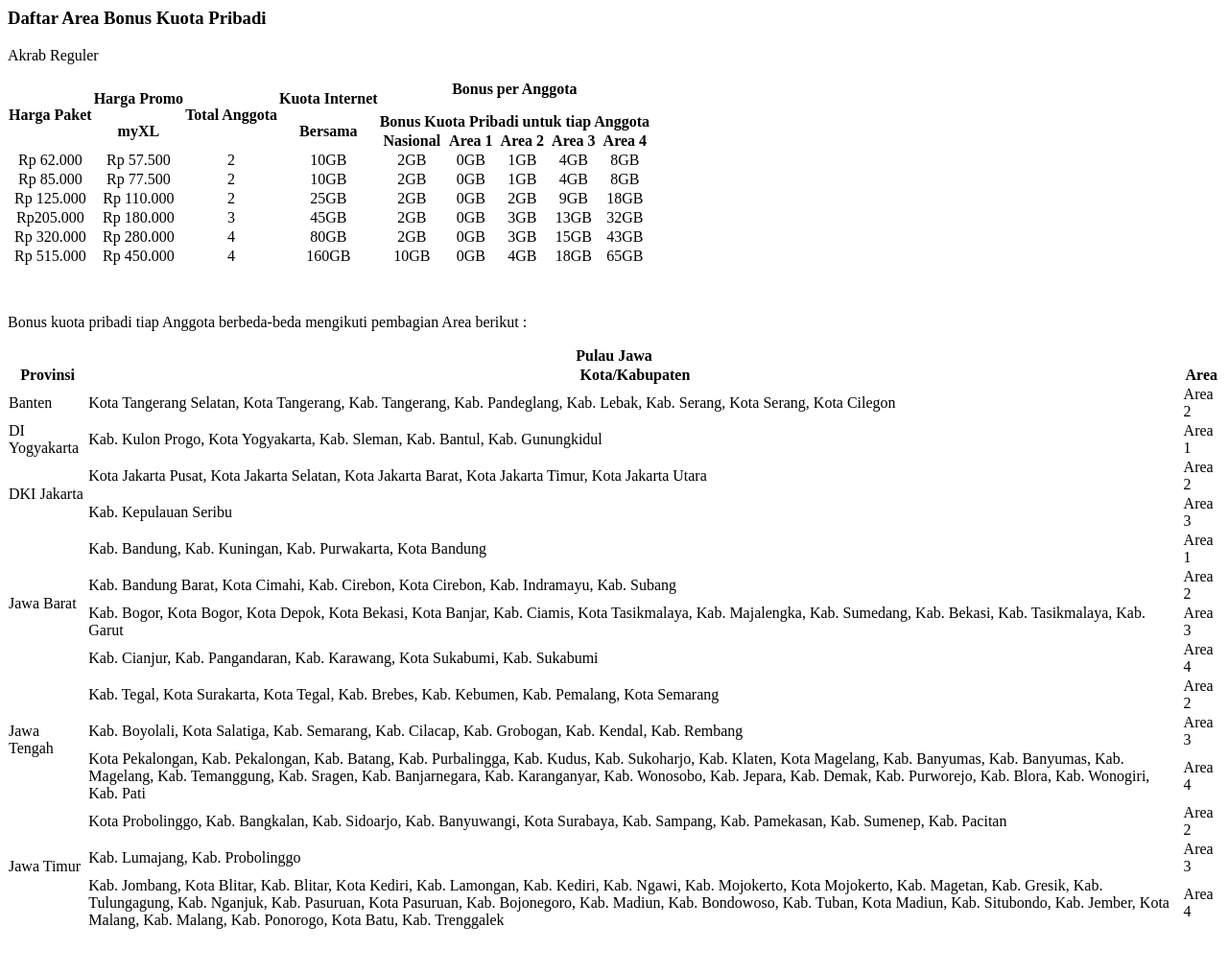
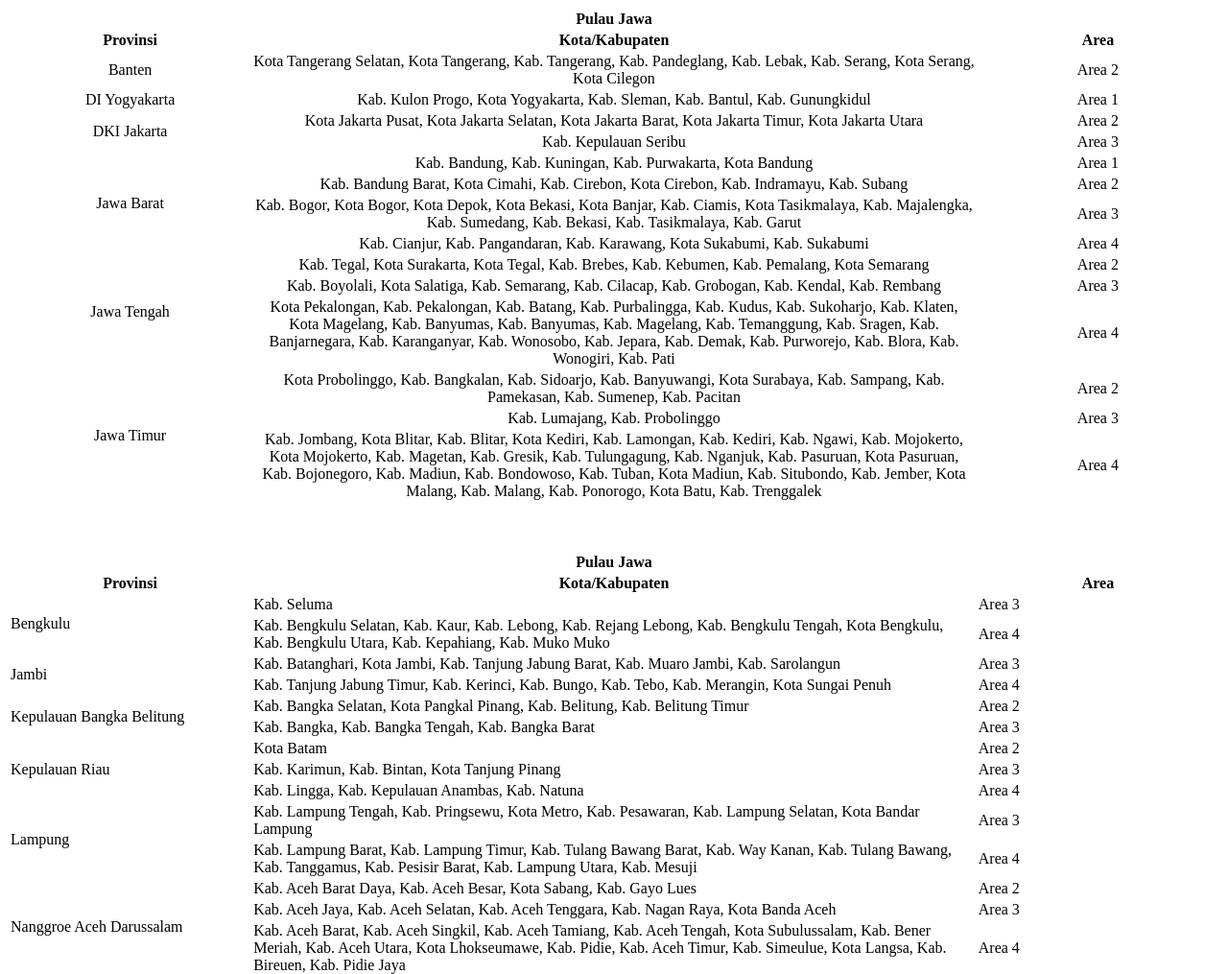
Before and after one commit to almaprayuda/akrabarea, a plain HTML site: page index.html in a window 1280 px wide. Shown: the top 1015 px of the page at 96% size. Drawn offline with Linux system fonts and the light colour scheme.

Commit message:
Update index.html

```diff
--- a/index.html
+++ b/index.html
@@ -1,203 +1,4 @@
-<div class="ReactModal__Content ReactModal__Content--after-open modal modal-tnc" tabindex="-1" role="dialog" aria-label="Modal" aria-modal="true"><div class="modal-wrapper modal-tnc-wrap"><div class="close"><i class="ail ai-times"></i></div><div class="modal-body "><div class="modal-content "><div class="modal-tnc-body"><div class="modal-tnc-scroll"><h3>Daftar Area Bonus Kuota Pribadi</h3><div><p>Akrab Reguler</p>
-
-<table cellspacing="0">
-	<tbody>
-		<tr>
-			<td rowspan="2">
-			<p style="text-align: center;"><strong>Harga Paket</strong></p>
-			</td>
-			<td rowspan="2">
-			<p style="text-align: center;"><strong>Harga Promo</strong></p>
-
-			<p style="text-align: center;"><strong>myXL</strong></p>
-			</td>
-			<td rowspan="2" style="text-align: center;"><strong>Total Anggota</strong></td>
-			<td rowspan="2">
-			<p style="text-align: center;"><strong>Kuota Internet</strong></p>
-
-			<p style="text-align: center;"><strong>Bersama</strong></p>
-			</td>
-			<td colspan="5">
-			<p style="text-align: center;"><strong>Bonus per Anggota</strong></p>
-
-			<p style="text-align: center;"><strong>Bonus Kuota Pribadi untuk tiap Anggota</strong></p>
-			</td>
-		</tr>
-		<tr>
-			<td>
-			<p style="text-align: center;"><strong>Nasional</strong></p>
-			</td>
-			<td>
-			<p style="text-align: center;"><strong>Area 1</strong></p>
-			</td>
-			<td>
-			<p style="text-align: center;"><strong>Area 2</strong></p>
-			</td>
-			<td>
-			<p style="text-align: center;"><strong>Area 3</strong></p>
-			</td>
-			<td>
-			<p style="text-align: center;"><strong>Area 4</strong></p>
-			</td>
-		</tr>
-		<tr>
-			<td>
-			<p style="text-align: center;">Rp 62.000</p>
-			</td>
-			<td style="text-align: center;">Rp 57.500</td>
-			<td style="text-align: center;">2</td>
-			<td>
-			<p style="text-align: center;">10GB</p>
-			</td>
-			<td>
-			<p style="text-align: center;">2GB</p>
-			</td>
-			<td>
-			<p style="text-align: center;">0GB</p>
-			</td>
-			<td>
-			<p style="text-align: center;">1GB</p>
-			</td>
-			<td>
-			<p style="text-align: center;">4GB</p>
-			</td>
-			<td>
-			<p style="text-align: center;">8GB</p>
-			</td>
-		</tr>
-		<tr>
-			<td>
-			<p style="text-align: center;">Rp 85.000</p>
-			</td>
-			<td style="text-align: center;">Rp 77.500</td>
-			<td style="text-align: center;">2</td>
-			<td>
-			<p style="text-align: center;">10GB</p>
-			</td>
-			<td>
-			<p style="text-align: center;">2GB</p>
-			</td>
-			<td>
-			<p style="text-align: center;">0GB</p>
-			</td>
-			<td>
-			<p style="text-align: center;">1GB</p>
-			</td>
-			<td>
-			<p style="text-align: center;">4GB</p>
-			</td>
-			<td>
-			<p style="text-align: center;">8GB</p>
-			</td>
-		</tr>
-		<tr>
-			<td>
-			<p style="text-align: center;">Rp 125.000</p>
-			</td>
-			<td style="text-align: center;">Rp 110.000</td>
-			<td style="text-align: center;">2</td>
-			<td>
-			<p style="text-align: center;">25GB</p>
-			</td>
-			<td>
-			<p style="text-align: center;">2GB</p>
-			</td>
-			<td>
-			<p style="text-align: center;">0GB</p>
-			</td>
-			<td>
-			<p style="text-align: center;">2GB</p>
-			</td>
-			<td>
-			<p style="text-align: center;">9GB</p>
-			</td>
-			<td>
-			<p style="text-align: center;">18GB</p>
-			</td>
-		</tr>
-		<tr>
-			<td>
-			<p style="text-align: center;">Rp205.000</p>
-			</td>
-			<td style="text-align: center;">Rp 180.000</td>
-			<td style="text-align: center;">3</td>
-			<td>
-			<p style="text-align: center;">45GB</p>
-			</td>
-			<td>
-			<p style="text-align: center;">2GB</p>
-			</td>
-			<td>
-			<p style="text-align: center;">0GB</p>
-			</td>
-			<td>
-			<p style="text-align: center;">3GB</p>
-			</td>
-			<td>
-			<p style="text-align: center;">13GB</p>
-			</td>
-			<td>
-			<p style="text-align: center;">32GB</p>
-			</td>
-		</tr>
-		<tr>
-			<td>
-			<p style="text-align: center;">Rp 320.000</p>
-			</td>
-			<td style="text-align: center;">Rp 280.000</td>
-			<td style="text-align: center;">4</td>
-			<td>
-			<p style="text-align: center;">80GB</p>
-			</td>
-			<td>
-			<p style="text-align: center;">2GB</p>
-			</td>
-			<td>
-			<p style="text-align: center;">0GB</p>
-			</td>
-			<td>
-			<p style="text-align: center;">3GB</p>
-			</td>
-			<td>
-			<p style="text-align: center;">15GB</p>
-			</td>
-			<td>
-			<p style="text-align: center;">43GB</p>
-			</td>
-		</tr>
-		<tr>
-			<td>
-			<p style="text-align: center;">Rp 515.000</p>
-			</td>
-			<td style="text-align: center;">Rp 450.000</td>
-			<td style="text-align: center;">4</td>
-			<td>
-			<p style="text-align: center;">160GB</p>
-			</td>
-			<td>
-			<p style="text-align: center;">10GB</p>
-			</td>
-			<td>
-			<p style="text-align: center;">0GB</p>
-			</td>
-			<td>
-			<p style="text-align: center;">4GB</p>
-			</td>
-			<td>
-			<p style="text-align: center;">18GB</p>
-			</td>
-			<td>
-			<p style="text-align: center;">65GB</p>
-			</td>
-		</tr>
-	</tbody>
-</table>
-
-<p>&nbsp;</p>
-
-<p>Bonus kuota pribadi tiap Anggota berbeda-beda mengikuti pembagian Area berikut :</p>
-
-<table cellspacing="0">
+<table width="100%" style="text-align: center;">
 	<tbody>
 		<tr>
 			<td colspan="3">
@@ -205,10 +6,10 @@
 			</td>
 		</tr>
 		<tr>
-			<td>
+			<td width="20%">
 			<p style="text-align: center;"><strong>Provinsi</strong></p>
 			</td>
-			<td>
+			<td width="60%">
 			<p style="text-align: center;"><strong>Kota/Kabupaten</strong></p>
 			</td>
 			<td>
@@ -350,18 +151,18 @@
 
 <p>&nbsp;</p>
 
-<table cellspacing="0">
+<table width="100%">
 	<tbody>
 		<tr>
 			<td colspan="3">
-			<p style="text-align: center;"><strong>Pulau Sumatera</strong></p>
+			<p style="text-align: center;"><strong>Pulau Jawa</strong></p>
 			</td>
 		</tr>
 		<tr>
-			<td>
+			<td width="20%">
 			<p style="text-align: center;"><strong>Provinsi</strong></p>
 			</td>
-			<td>
+			<td width="60%">
 			<p style="text-align: center;"><strong>Kota/Kabupaten</strong></p>
 			</td>
 			<td>
@@ -604,18 +405,18 @@
 <p><br>
 &nbsp;</p>
 
-<table cellspacing="0">
+<table width="100%">
 	<tbody>
 		<tr>
 			<td colspan="3">
-			<p style="text-align: center;"><strong>Pulau Kalimantan</strong></p>
+			<p style="text-align: center;"><strong>Pulau Jawa</strong></p>
 			</td>
 		</tr>
 		<tr>
-			<td>
+			<td width="20%">
 			<p style="text-align: center;"><strong>Provinsi</strong></p>
 			</td>
-			<td>
+			<td width="60%">
 			<p style="text-align: center;"><strong>Kota/Kabupaten</strong></p>
 			</td>
 			<td>
@@ -699,18 +500,18 @@
 <p><br>
 &nbsp;</p>
 
-<table cellspacing="0">
+<table width="100%">
 	<tbody>
 		<tr>
 			<td colspan="3">
-			<p style="text-align: center;"><strong>Pulau Sulawesi</strong></p>
+			<p style="text-align: center;"><strong>Pulau Jawa</strong></p>
 			</td>
 		</tr>
 		<tr>
-			<td>
+			<td width="20%">
 			<p style="text-align: center;"><strong>Provinsi</strong></p>
 			</td>
-			<td>
+			<td width="60%">
 			<p style="text-align: center;"><strong>Kota/Kabupaten</strong></p>
 			</td>
 			<td>
@@ -845,18 +646,18 @@
 <p><br>
 &nbsp;</p>
 
-<table cellspacing="0">
+<table width="100%">
 	<tbody>
 		<tr>
 			<td colspan="3">
-			<p style="text-align: center;"><strong>Bali dan Kep. Nusa Tenggara</strong></p>
+			<p style="text-align: center;"><strong>Pulau Jawa</strong></p>
 			</td>
 		</tr>
 		<tr>
-			<td>
+			<td width="20%">
 			<p style="text-align: center;"><strong>Provinsi</strong></p>
 			</td>
-			<td>
+			<td width="60%">
 			<p style="text-align: center;"><strong>Kota/Kabupaten</strong></p>
 			</td>
 			<td>
@@ -918,18 +719,18 @@
 <p><br>
 &nbsp;</p>
 
-<table cellspacing="0">
+<table width="100%">
 	<tbody>
 		<tr>
 			<td colspan="3">
-			<p style="text-align: center;"><strong>Papua dan Maluku</strong></p>
+			<p style="text-align: center;"><strong>Pulau Jawa</strong></p>
 			</td>
 		</tr>
 		<tr>
-			<td>
+			<td width="20%">
 			<p style="text-align: center;"><strong>Provinsi</strong></p>
 			</td>
-			<td>
+			<td width="60%">
 			<p style="text-align: center;"><strong>Kota/Kabupaten</strong></p>
 			</td>
 			<td>
@@ -982,4 +783,3 @@
 		</tr>
 	</tbody>
 </table>
-</div></div></div></div></div></div></div>
```
